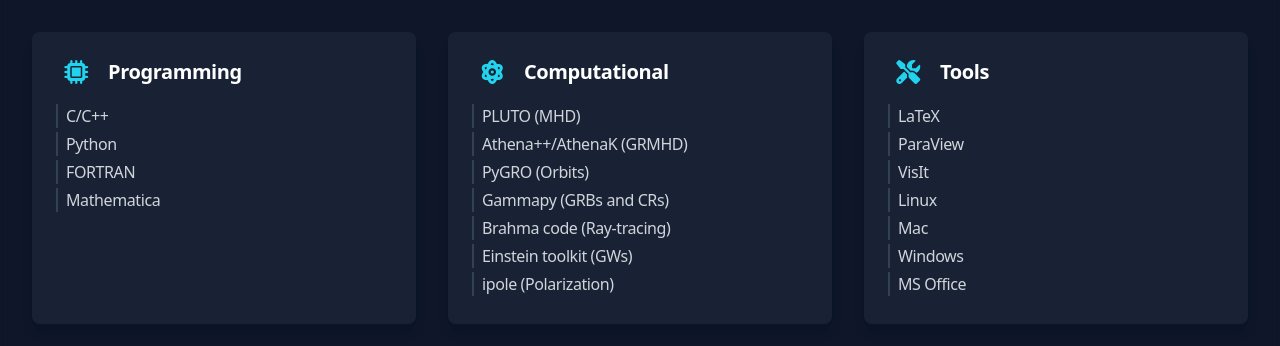
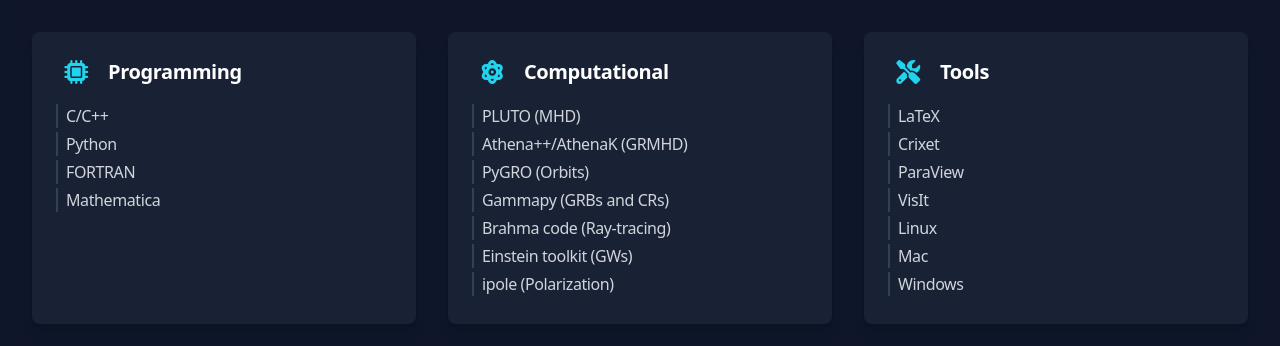
Before and after one commit to Parth-G-Bambhaniya/Parth-G-Bambhaniya.github.io, a React (Vite) app: page / in a window 1280 px wide. Shown: the part 2180-2526 px from the top of the page. Built offline with nearby package versions, Linux system fonts and the light colour scheme; some icons are missing.

Commit message:
Update App.jsx

```diff
--- a/src/App.jsx
+++ b/src/App.jsx
@@ -57,7 +57,7 @@
   computational: [
     "PLUTO (MHD)", "Athena++/AthenaK (GRMHD)", "PyGRO (Orbits)", "Gammapy (GRBs and CRs)", "Brahma code (Ray-tracing)", "Einstein toolkit (GWs)", "ipole (Polarization)"
   ],
-  tools: ["LaTeX", "ParaView", "VisIt", "Linux", "Mac", "Windows", "MS Office"]
+  tools: ["LaTeX", "Crixet", "ParaView", "VisIt", "Linux", "Mac", "Windows"]
 };
 
 const fullPublicationsList = [
```
